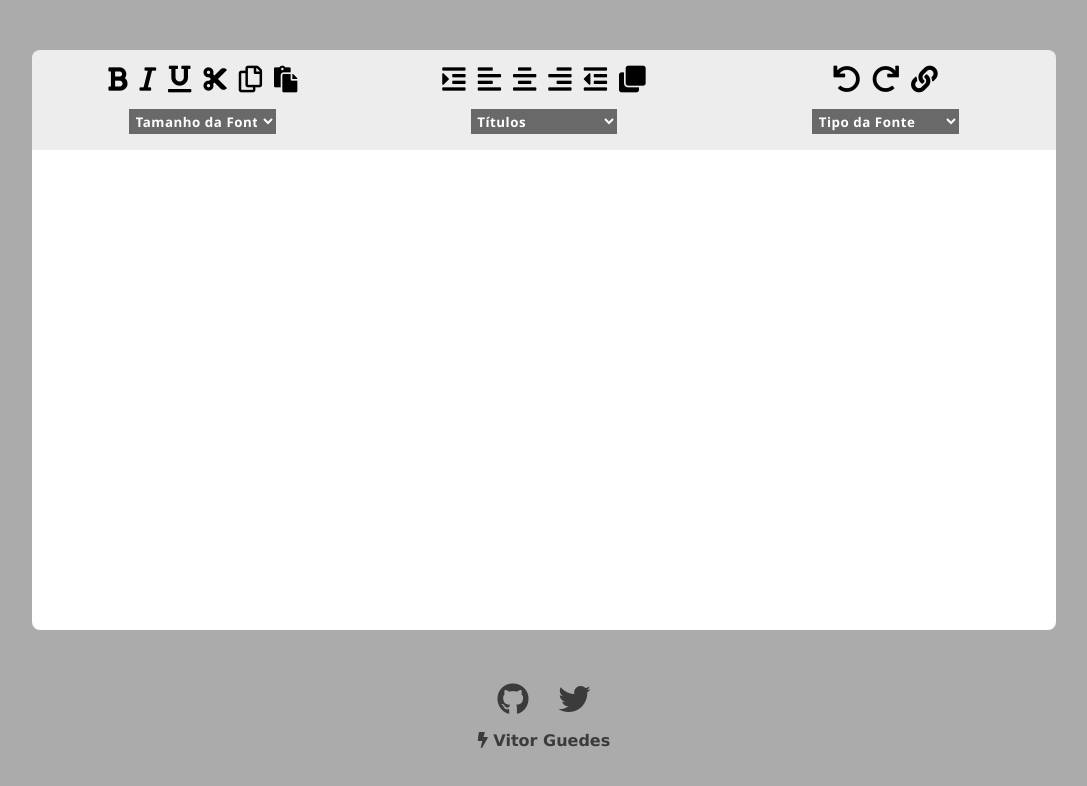
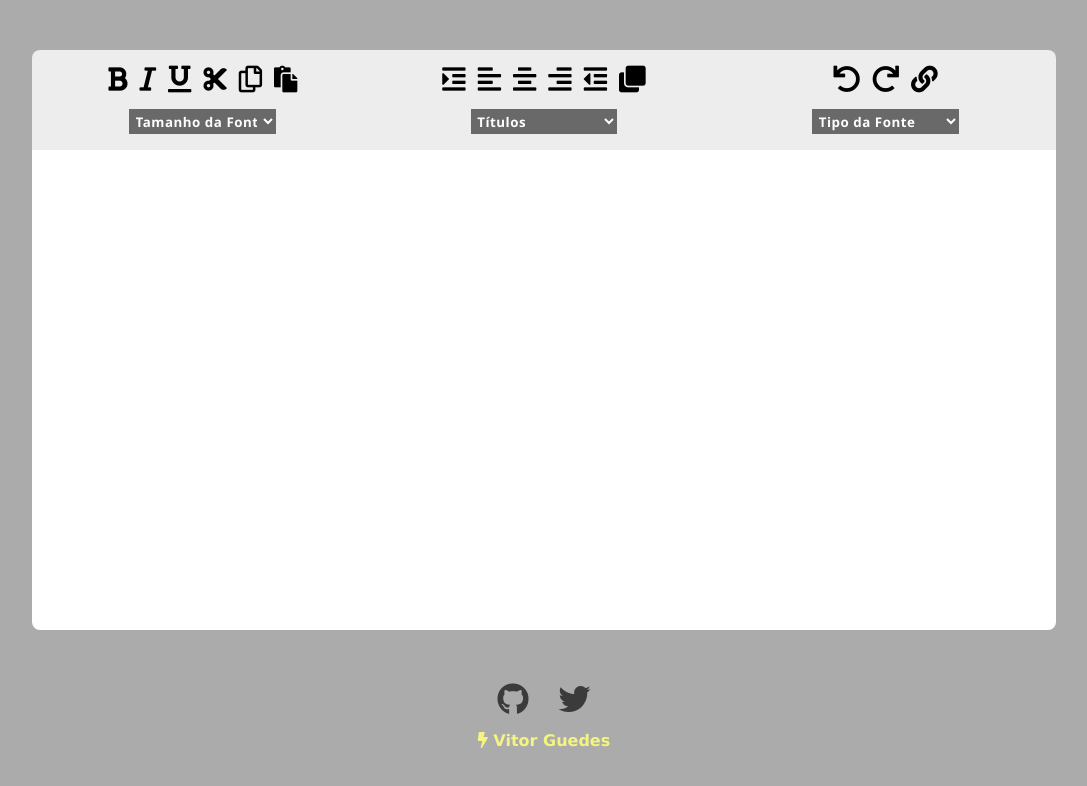
Before and after one commit to vitorhugo-guedes/richText-editor, a plain HTML site: page index.html in a window 1280 px wide. In both pictures the pointer is over the element "Vitor Guedes". Shown: the whole page, without its empty margins (96-1183 px from the left). Drawn offline with Linux system fonts and the light colour scheme.

Commit message:
Update main.css

```diff
--- a/assets/main.css
+++ b/assets/main.css
@@ -23,6 +23,9 @@ footer{
 footer h4{
     cursor: default;
     margin-top: 1em;
+}
+footer h4:hover{
+    color: #F4F482;
 }
 
 main{
```
